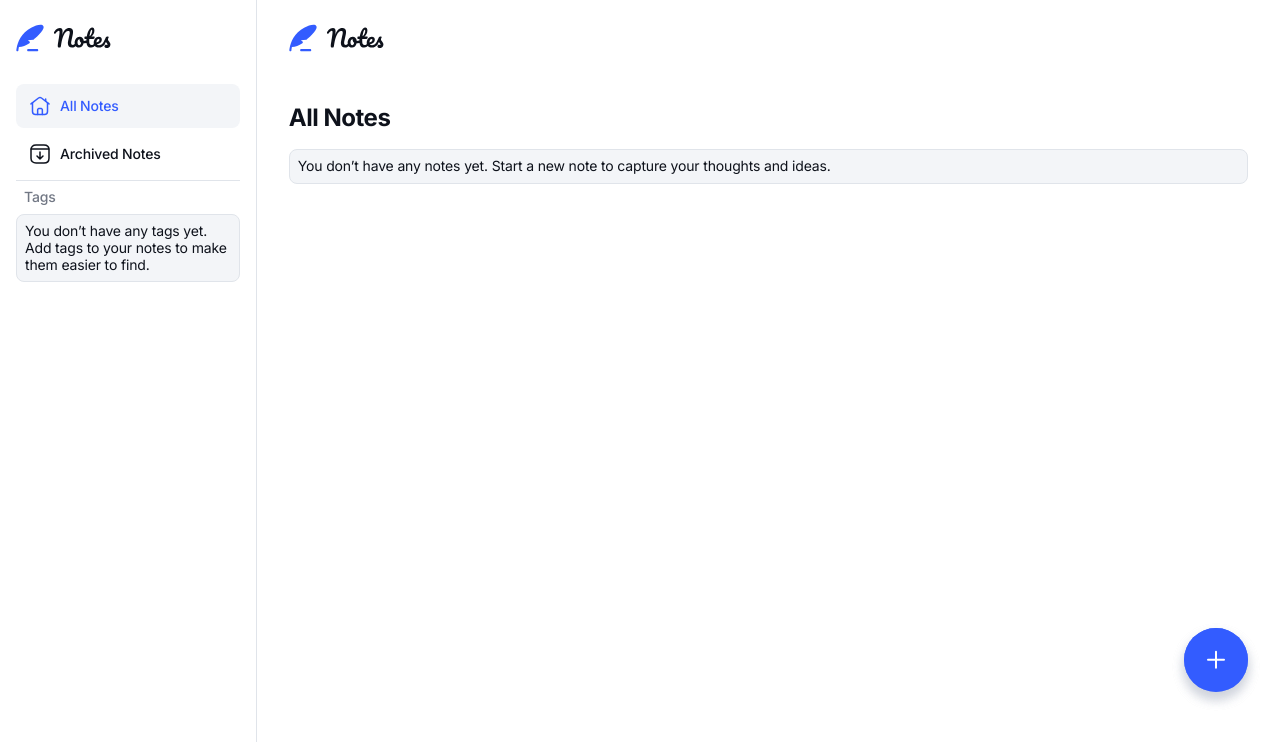
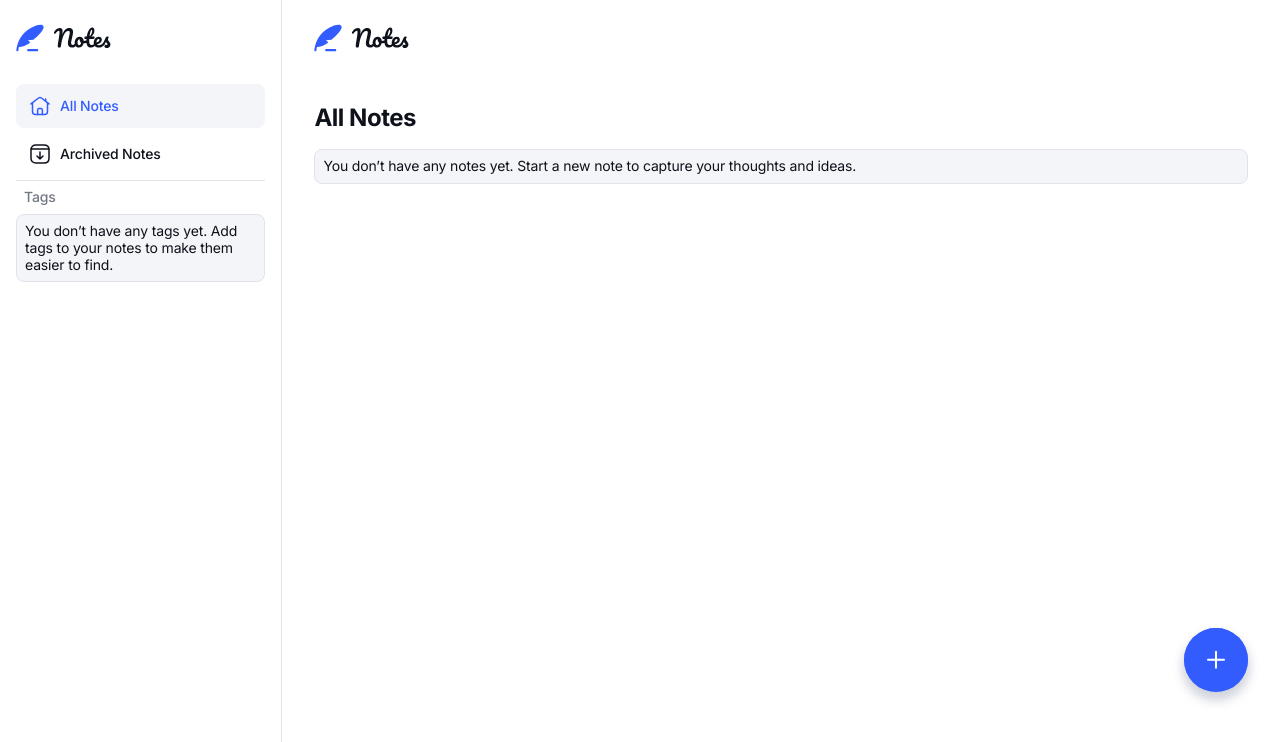
Before and after one commit to vicaleksa/note-taking-web-app, a React app: page / in a window 1280 px wide. Shown: the top 742 px of the page. Built offline with nearby package versions, Linux system fonts and the light colour scheme.

Commit message:
add semantic tags and aria-labels to navigation

```diff
--- a/src/components/Layout/index.tsx
+++ b/src/components/Layout/index.tsx
@@ -12,9 +12,9 @@ export default function Layout() {
                     <Outlet />
                 </main>
             </div>
-            <div className={styles.navigation}>
+            <nav className={styles.navigation}>
                 <Navigation />
-            </div>
+            </nav>
         </div>
     );
 }
--- a/src/components/Layout/style.module.css
+++ b/src/components/Layout/style.module.css
@@ -21,12 +21,19 @@
 }
 
 .navigation {
-    flex: 0 0;
+    padding: var(--spacing-150) var(--spacing-200);
+    background-color: var(--color-bg-primary);
+    border-top: 1px solid var(--color-border);
+    box-shadow: var(--shadow-small-top);
 }
 
 @media (width >= 48rem) {
     .mainContent {
         padding: var(--spacing-300) var(--spacing-400);
+    }
+
+    .navigation {
+        padding: var(--spacing-150) var(--spacing-400);
     }
 }
 
@@ -40,6 +47,10 @@
         flex: 1 0;
         border-right: 1px solid var(--color-border);
         overflow-y: scroll;
+        flex-direction: column;
+        padding: var(--spacing-150) var(--spacing-200);
+        border-top: none;
+        box-shadow: none;
     }
 
     .content {
--- a/src/components/Navigation/NavigationLink/index.tsx
+++ b/src/components/Navigation/NavigationLink/index.tsx
@@ -16,12 +16,15 @@ const getNavClassName = ({ isActive }: { isActive: boolean }) => clsx(
 
 export default function NavigationLink({ link, icon, text }: NavigationLinkProps) {
     return (
+        <li className={styles.navbarItem}>
             <NavLink
                 to={link}
                 className={getNavClassName}
+                aria-label={`Go to ${text}`}
             >
                 <Icon type={icon} />
                 <span className={styles.text}>{text}</span>
             </NavLink>
+        </li>
     );
 }
--- a/src/components/Navigation/NavigationLink/style.module.css
+++ b/src/components/Navigation/NavigationLink/style.module.css
@@ -1,8 +1,11 @@
+.navbarItem {
+    flex-grow: 1;
+}
+
 .linkContainer {
     display: flex;
     flex-direction: column;
     align-items: center;
-    flex-grow: 1;
     padding: var(--spacing-050) 0;
     border-radius: var(--radius-4);
     color: var(--color-icon-secondary);
--- a/src/components/Navigation/index.tsx
+++ b/src/components/Navigation/index.tsx
@@ -1,4 +1,5 @@
 import { useEffect, useRef, useState } from 'react';
+import { NavLink } from 'react-router';
 import styles from './style.module.css';
 import NavigationLink from './NavigationLink';
 import IconLogo from '../Icons/IconLogo';
@@ -31,9 +32,9 @@ export default function Navigation() {
     }, []);
 
     return (
-        <div className={styles.navbar}>
+        <>
             {navigationType === 'bottom' && (
-                <>
+                <ul className={styles.bottomNavbar}>
                     <NavigationLink
                         link="/"
                         icon="home"
@@ -59,13 +60,18 @@ export default function Navigation() {
                         icon="settings"
                         text="Settings"
                     />
-                </>
+                </ul>
             )}
             {navigationType === 'side' && (
                 <>
-                    <div className={styles.logoContainer}>
+                    <NavLink
+                        to="/"
+                        className={styles.logoContainer}
+                        aria-label="Go to all notes"
+                    >
                         <IconLogo />
-                    </div>
+                    </NavLink>
+                    <ul>
                         <NavigationLink
                             link="/"
                             icon="home"
@@ -76,10 +82,11 @@ export default function Navigation() {
                             icon="archive"
                             text="Archived Notes"
                         />
+                    </ul>
                     <div className={styles.divider} />
                     <TagsOverview />
                 </>
             )}
-        </div>
+        </>
     );
 }
--- a/src/components/Navigation/style.module.css
+++ b/src/components/Navigation/style.module.css
@@ -1,9 +1,10 @@
-.navbar {
+li {
+    list-style: none;
+}
+
+.bottomNavbar {
     display: flex;
-    padding: var(--spacing-150) var(--spacing-200);
-    background-color: var(--color-bg-primary);
-    border-top: 1px solid var(--color-border);
-    box-shadow: var(--shadow-small-top);
+    flex: 0 0;
 }
 
 @media (width >= 48rem) {
@@ -13,14 +14,8 @@
 }
 
 @media (width >= 64rem) {
-    .navbar {
-        flex-direction: column;
-        padding: var(--spacing-150) var(--spacing-200);
-        border-top: none;
-        box-shadow: none;
-    }
-
     .logoContainer {
+        display: inline-block;
         padding: var(--spacing-150) 0;
         margin-bottom: var(--spacing-200);
     }
--- a/src/components/PageHeader/index.tsx
+++ b/src/components/PageHeader/index.tsx
@@ -5,7 +5,7 @@ import IconLogo from '../Icons/IconLogo';
 export default function PageHeader() {
     return (
         <header className={styles.header}>
-            <NavLink to="/">
+            <NavLink to="/" aria-label="Go to all notes">
                 <IconLogo />
             </NavLink>
         </header>
```
Lines whose indentation alone changed are shown as unchanged.
